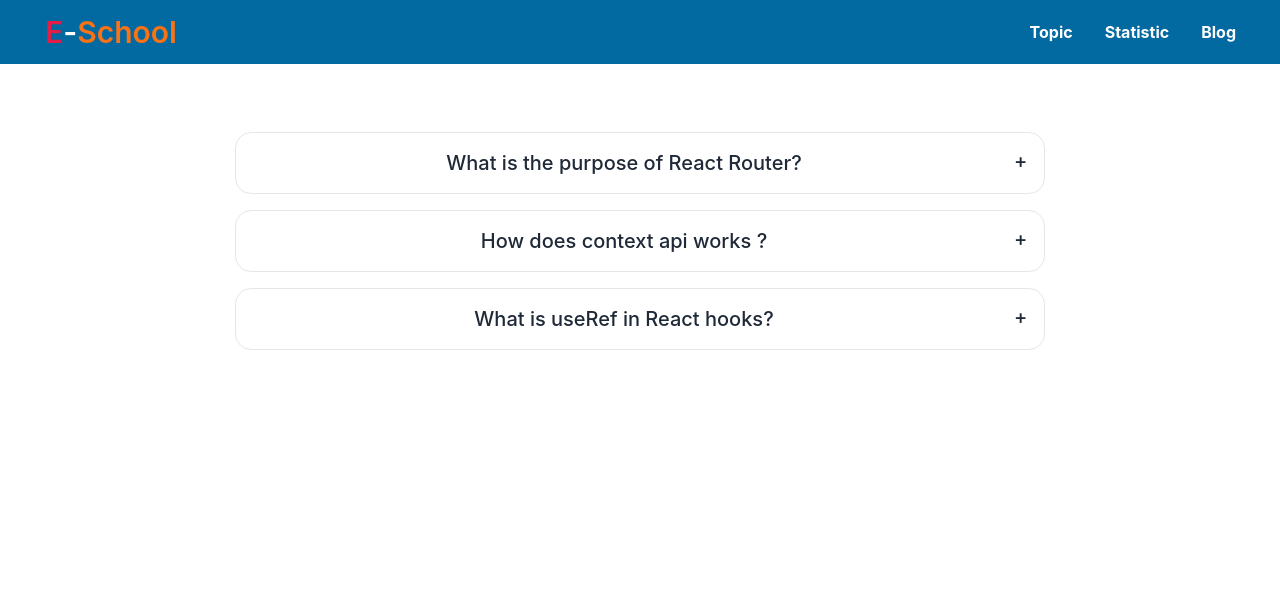
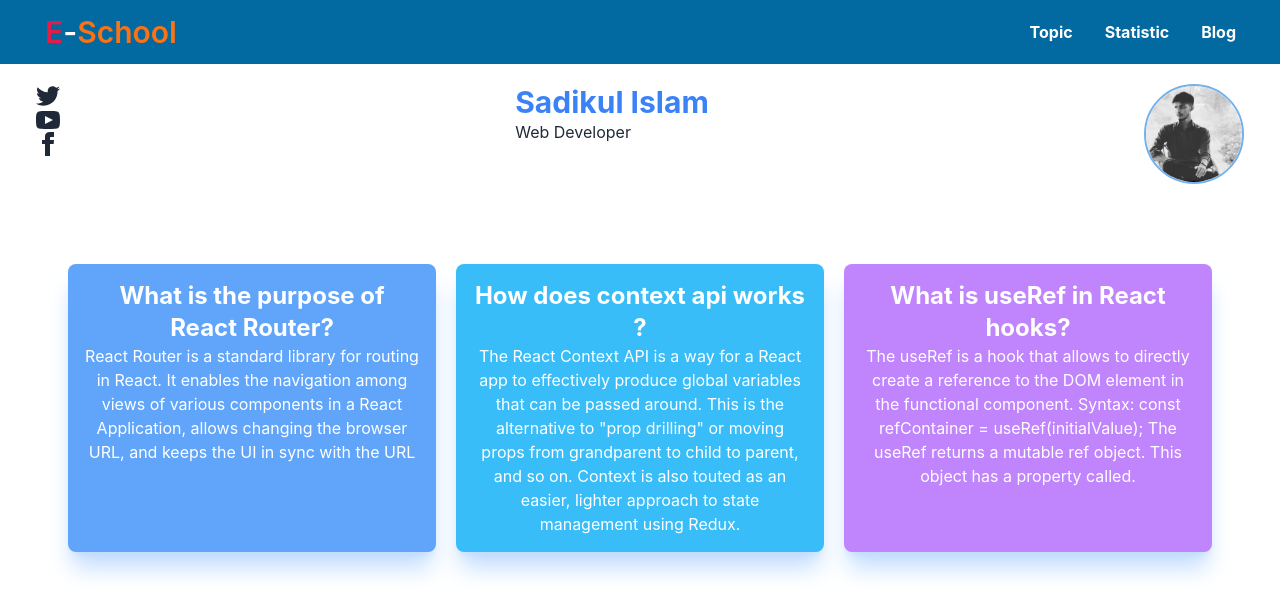
Before and after one commit to sadikulislamsifat/e-school-react-, a React (Create React App) app: page /blog in a window 1280 px wide. Shown: the top 616 px of the page. Built offline with nearby package versions, Linux system fonts and the light colour scheme.

Commit message:
data loaded

```diff
--- a/package.json
+++ b/package.json
@@ -6,6 +6,7 @@
     "@fortawesome/fontawesome-svg-core": "^6.2.0",
     "@fortawesome/free-solid-svg-icons": "^6.2.0",
     "@fortawesome/react-fontawesome": "^0.2.0",
+    "@heroicons/react": "^2.0.12",
     "@testing-library/jest-dom": "^5.16.5",
     "@testing-library/react": "^13.4.0",
     "@testing-library/user-event": "^13.5.0",
@@ -14,6 +15,7 @@
     "react-dom": "^18.2.0",
     "react-router-dom": "^6.4.2",
     "react-scripts": "5.0.1",
+    "react-toastify": "^9.0.8",
     "web-vitals": "^2.1.4"
   },
   "scripts": {
--- a/src/App.js
+++ b/src/App.js
@@ -12,20 +12,16 @@ function App() {
       path: '/',
       element: <Main></Main>,
       children: [
-        {
-          path: '/',
-         element: <Topic></Topic>
-        },
-        {
-         path: 'container',
-         loader: () => fetch('https://openapi.programming-hero.com/api/quiz'),
-         element: <Container></Container>
-        },
 
         {
          path: 'topic',
          loader: () => fetch('https://openapi.programming-hero.com/api/quiz'),
          element: <Topic></Topic>
+        },
+        {
+         path: 'container/:id',
+         loader: ({params}) => fetch(`https://openapi.programming-hero.com/api/quiz/${params.id}`),
+         element: <Container></Container>
         },
         {
          path: 'blog',
--- /dev/null
+++ b/src/components/Blog/Blog.css
@@ -0,0 +1,6 @@
+.logo img{
+   width: 100px;
+   height: 100px;
+   border-radius: 50%;
+   border: 2px solid rgb(113, 177, 237);
+}
--- a/src/components/Blog/Blog.js
+++ b/src/components/Blog/Blog.js
@@ -1,37 +1,41 @@
 import React from 'react';
+import Footer from '../Footer/Footer';
+import logo from '../../images/sifat.jpeg'
+import './Blog.css'
 
 const Blog = () => {
     return (
-        <div className='md:p-8 flex justify-center mt-7'>
-            <div className='w-11/12 md:w-8/12 h-54'>
-            <div tabIndex={0} className="mt-2 collapse collapse-plus border border-base-300 bg-base-100 rounded-box">
-  <div className="collapse-title text-xl font-medium">
-    What is the purpose of React Router?
-  </div>
-  <div className="collapse-content">
-    <p>React Router is a standard library for routing in React. It enables the navigation among views of various components in a React Application, allows changing the browser URL, and keeps the UI in sync with the URL</p>
-  </div>
-</div>
+        <div className='px-9 '>
+      <div className='text-start flex justify-between mt-5'>
+        <div className=''>
+        <a><svg xmlns="http://www.w3.org/2000/svg" width="24" height="24" viewBox="0 0 24 24" className="fill-current"><path d="M24 4.557c-.883.392-1.832.656-2.828.775 1.017-.609 1.798-1.574 2.165-2.724-.951.564-2.005.974-3.127 1.195-.897-.957-2.178-1.555-3.594-1.555-3.179 0-5.515 2.966-4.797 6.045-4.091-.205-7.719-2.165-10.148-5.144-1.29 2.213-.669 5.108 1.523 6.574-.806-.026-1.566-.247-2.229-.616-.054 2.281 1.581 4.415 3.949 4.89-.693.188-1.452.232-2.224.084.626 1.956 2.444 3.379 4.6 3.419-2.07 1.623-4.678 2.348-7.29 2.04 2.179 1.397 4.768 2.212 7.548 2.212 9.142 0 14.307-7.721 13.995-14.646.962-.695 1.797-1.562 2.457-2.549z"></path></svg></a>
+      <a><svg xmlns="http://www.w3.org/2000/svg" width="24" height="24" viewBox="0 0 24 24" className="fill-current"><path d="M19.615 3.184c-3.604-.246-11.631-.245-15.23 0-3.897.266-4.356 2.62-4.385 8.816.029 6.185.484 8.549 4.385 8.816 3.6.245 11.626.246 15.23 0 3.897-.266 4.356-2.62 4.385-8.816-.029-6.185-.484-8.549-4.385-8.816zm-10.615 12.816v-8l8 3.993-8 4.007z"></path></svg></a>
+      <a><svg xmlns="http://www.w3.org/2000/svg" width="24" height="24" viewBox="0 0 24 24" className="fill-current"><path d="M9 8h-3v4h3v12h5v-12h3.642l.358-4h-4v-1.667c0-.955.192-1.333 1.115-1.333h2.885v-5h-3.808c-3.596 0-5.192 1.583-5.192 4.615v3.385z"></path></svg></a>
+        </div>
+        <div className='ml-5'>
+        <h1 className='text-3xl font-bold text-blue-500'>Sadikul Islam</h1>
+        <p>Web Developer</p>
+        </div>
+        <div className='logo'>
+          <img src={logo} alt="" />
+        </div>
+      </div>
+      <div className='md:p-8 grid grid-cols-1 md:grid-cols-3 mt-20 gap-5 justify-center mt-7'>
+      <div className='bg-blue-400 p-4 mt-5 shadow-blue-200 shadow-xl rounded-lg text-white'>
+            <h2 className='text-2xl font-bold '>What is the purpose of React Router?</h2>
+            <p>React Router is a standard library for routing in React. It enables the navigation among views of various components in a React Application, allows changing the browser URL, and keeps the UI in sync with the URL</p>
+          </div>
+          <div className='bg-sky-400 p-4 mt-5 shadow-blue-200 shadow-xl rounded-lg text-white'>
+            <h2 className='text-2xl font-bold '>How does context api works ?</h2>
+            <p>The React Context API is a way for a React app to effectively produce global variables that can be passed around. This is the alternative to "prop drilling" or moving props from grandparent to child to parent, and so on. Context is also touted as an easier, lighter approach to state management using Redux.</p>
+          </div>
+          <div className='bg-purple-400 p-4 mt-5 shadow-blue-200 shadow-xl rounded-lg text-white'>
+            <h2 className='text-2xl font-bold '> What is useRef in React hooks?</h2>
+            <p>The useRef is a hook that allows to directly create a reference to the DOM element in the functional component. Syntax: const refContainer = useRef(initialValue); The useRef returns a mutable ref object. This object has a property called.</p>
+          </div>
+      </div>
 
-<div tabIndex={0} className="collapse mt-4 collapse-plus border border-base-300 bg-base-100 rounded-box">
-  <div className="collapse-title text-xl font-medium">
-  How does context api works ?
-  </div>
-  <div className="collapse-content">
-    <p>The React Context API is a way for a React app to effectively produce global variables that can be passed around. This is the alternative to "prop drilling" or moving props from grandparent to child to parent, and so on. Context is also touted as an easier, lighter approach to state management using Redux.</p>
-  </div>
-</div>
-
-<div tabIndex={0} className="collapse mt-4 collapse-plus border border-base-300 bg-base-100 rounded-box">
-  <div className="collapse-title text-xl font-medium">
-  What is useRef in React hooks?
-  </div>
-  <div className="collapse-content">
-    <p>The useRef is a hook that allows to directly create a reference to the DOM element in the functional component. Syntax: const refContainer = useRef(initialValue); The useRef returns a mutable ref object. This object has a property called.</p>
-  </div>
-</div>
-            </div>
-
+         {/* <Footer></Footer> */}
 
         </div>
     );
--- a/src/components/Container/Container.js
+++ b/src/components/Container/Container.js
@@ -4,12 +4,21 @@ import History from './History/History';
 
 const Container = () => {
     const topic = useLoaderData();
-    const {data} = topic;
+    console.log(topic)
+    const {questions} = topic.data;
+    console.log(questions)
     return (
         <div>
+
+
+
+
+
+
+
             <div>
                 {
-                    data.map(data => <History
+                    questions.map(data => <History
                     data={data}
                     key={data.id}
                     ></History>)
--- a/src/components/Container/Item/Item.js
+++ b/src/components/Container/Item/Item.js
@@ -1,6 +1,7 @@
 import { faArrowRight, faRightLeft } from '@fortawesome/free-solid-svg-icons';
 import { FontAwesomeIcon } from '@fortawesome/react-fontawesome';
 import React from 'react';
+import { Link } from 'react-router-dom';
 import './Item.css'
 
 const Item = ({topic}) => {
@@ -15,10 +16,11 @@ const Item = ({topic}) => {
              <h2 className="card-title">{name}</h2>
                <div className="card-actions justify-end">
 
-                 <button className="btn btn-primary">Start Practice
+                <Link to={`/container/${id}`}>
+                <button className="btn btn-primary">Start Practice
                  <span className='ml-2'>
                  <FontAwesomeIcon icon={faArrowRight}></FontAwesomeIcon>
-                 </span> </button>
+                 </span> </button></Link>
                </div>
              </div>
            </div>
--- a/src/components/Footer/Footer.js
+++ b/src/components/Footer/Footer.js
@@ -5,7 +5,7 @@ const Footer = () => {
     return (
         <div className=''>
 
-            {/* <footer className="footer md:px-16 mt-2 p-10 bg-neutral md:flex justify-between text-neutral-content">
+            <footer className="footer md:px-16 mt-2 p-10 bg-neutral md:flex justify-between text-neutral-content">
   <div>
     <svg width="50" height="50" viewBox="0 0 24 24" xmlns="http://www.w3.org/2000/svg" fillRule="evenodd" clipRule="evenodd" className="fill-current"><path d="M22.672 15.226l-2.432.811.841 2.515c.33 1.019-.209 2.127-1.23 2.456-1.15.325-2.148-.321-2.463-1.226l-.84-2.518-5.013 1.677.84 2.517c.391 1.203-.434 2.542-1.831 2.542-.88 0-1.601-.564-1.86-1.314l-.842-2.516-2.431.809c-1.135.328-2.145-.317-2.463-1.229-.329-1.018.211-2.127 1.231-2.456l2.432-.809-1.621-4.823-2.432.808c-1.355.384-2.558-.59-2.558-1.839 0-.817.509-1.582 1.327-1.846l2.433-.809-.842-2.515c-.33-1.02.211-2.129 1.232-2.458 1.02-.329 2.13.209 2.461 1.229l.842 2.515 5.011-1.677-.839-2.517c-.403-1.238.484-2.553 1.843-2.553.819 0 1.585.509 1.85 1.326l.841 2.517 2.431-.81c1.02-.33 2.131.211 2.461 1.229.332 1.018-.21 2.126-1.23 2.456l-2.433.809 1.622 4.823 2.433-.809c1.242-.401 2.557.484 2.557 1.838 0 .819-.51 1.583-1.328 1.847m-8.992-6.428l-5.01 1.675 1.619 4.828 5.011-1.674-1.62-4.829z"></path></svg>
     <p>&copy; Copyright || 2022 || Sifat</p>
@@ -18,7 +18,7 @@ const Footer = () => {
       <a><svg xmlns="http://www.w3.org/2000/svg" width="24" height="24" viewBox="0 0 24 24" className="fill-current"><path d="M9 8h-3v4h3v12h5v-12h3.642l.358-4h-4v-1.667c0-.955.192-1.333 1.115-1.333h2.885v-5h-3.808c-3.596 0-5.192 1.583-5.192 4.615v3.385z"></path></svg></a>
     </div>
   </div>
-</footer>            */}
+</footer>
 
         </div>
     );
--- a/src/components/Main/Main.js
+++ b/src/components/Main/Main.js
@@ -8,7 +8,7 @@ const Main = () => {
         <div>
             <Navbar />
            <Outlet></Outlet>
-           <Footer></Footer>
+           {/* <Footer></Footer> */}
         </div>
     );
 };
```
Also changed, not shown: src/components/Container/History/History.js (+72 -14 lines), src/components/Container/Topic/Topic.js (+3 -7 lines), src/images/sifat.jpeg (added), 1 other file (tests, documents, lock files or other folders).
